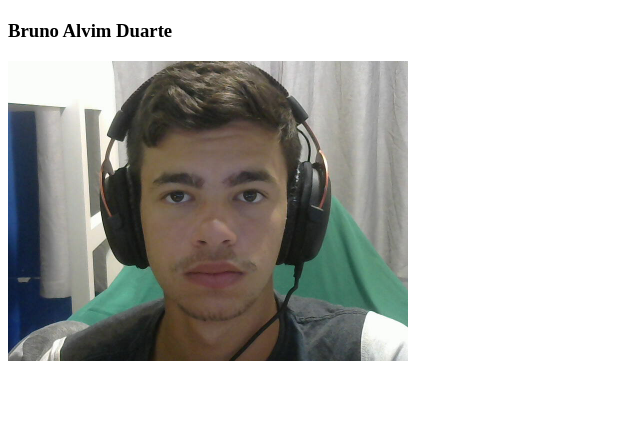
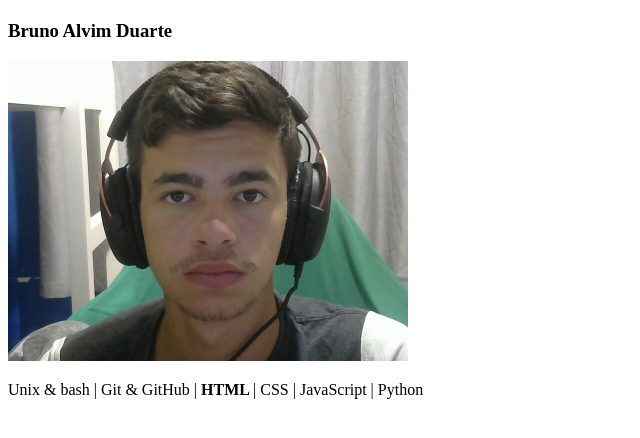
Before and after one commit to Bruno-Alvim-Duarte/portifolio-web, a plain HTML site: page index.html in a window 1280 px wide. Shown: the part 60-498 px from the top of the page, without its empty margins (0-640 px from the left). Drawn offline with Linux system fonts and the light colour scheme.

Commit message:
adiciona lista de habilidades que possuo, com destaque na que eu mais me orgulho

```diff
--- a/index.html
+++ b/index.html
@@ -8,7 +8,10 @@
 </head>
 <body>
     <h1><strong> Portifólio Web</strong></h1>
+
+    <!-- SEÇÃO 1 -->
     <h3>Bruno Alvim Duarte</h3>
     <img src="Arquivos-complementares/Foto-minha.png" alt="foto do Bruno" width="400px">
+    <p>Unix & bash | Git & GitHub | <strong> HTML </strong> | CSS | JavaScript | Python</p>
 </body>
 </html>
```
